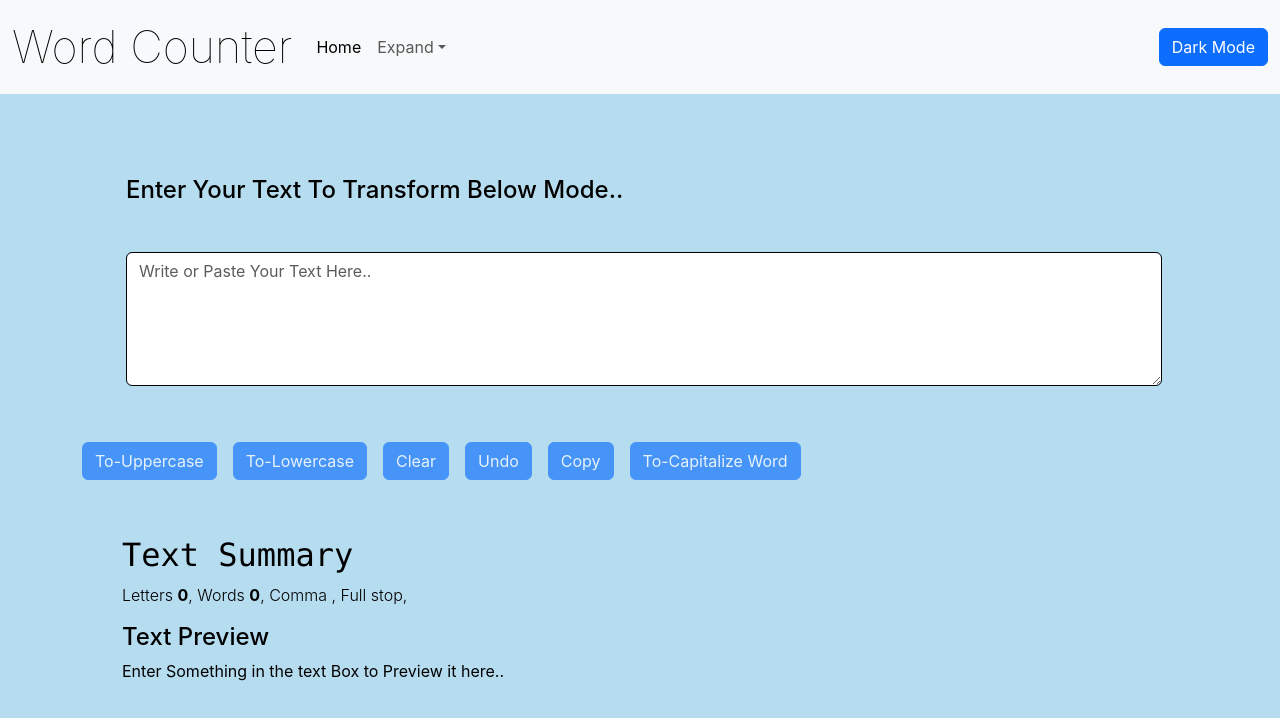
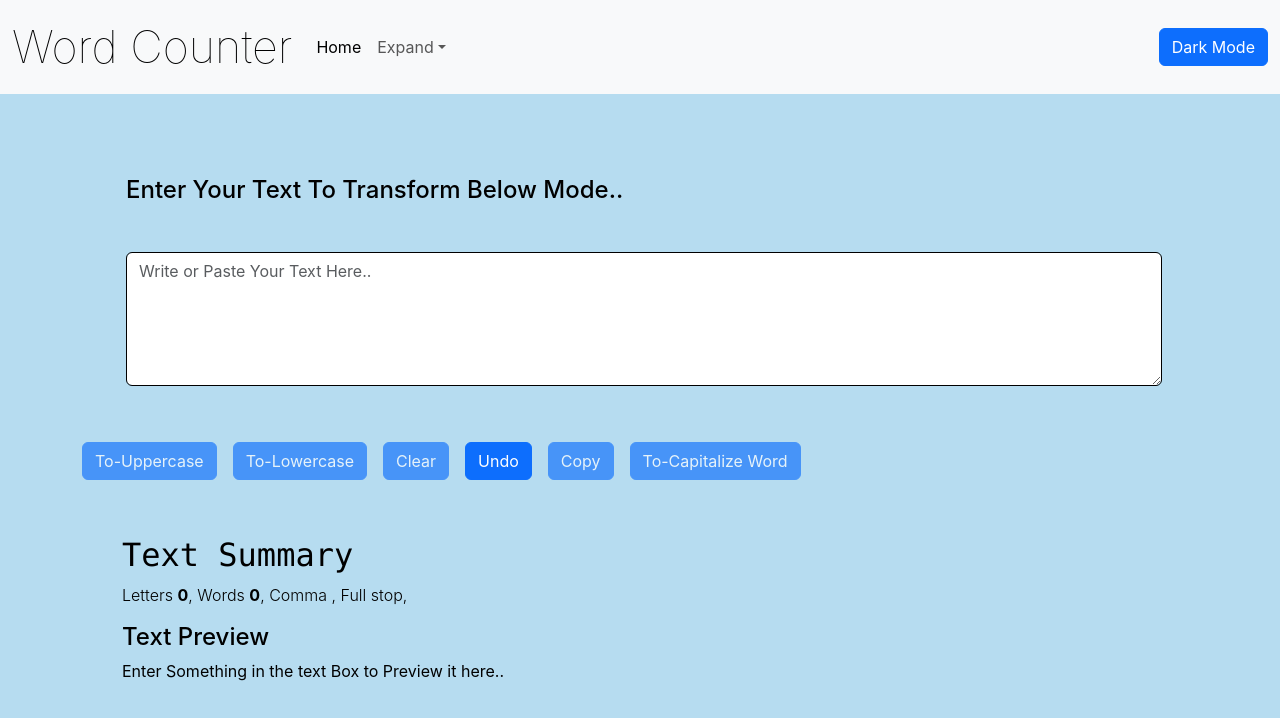
Before and after one commit to debojyotisb/TextUtils_App, a React (Create React App) app: page / in a window 1280 px wide. Shown: the top 718 px of the page. Built offline with nearby package versions, Linux system fonts and the light colour scheme.

Commit message:
undo button fixed

```diff
--- a/src/components/label.js
+++ b/src/components/label.js
@@ -130,8 +130,7 @@ export default function Label  (props) {
         <button
           type="button"
           className="btn btn-primary m-2"
-          onClick={handleUndo}
-          disabled={text.length <1 }> Undo </button>
+          onClick={handleUndo} > Undo </button>
 
         <button
           type="button"
```
